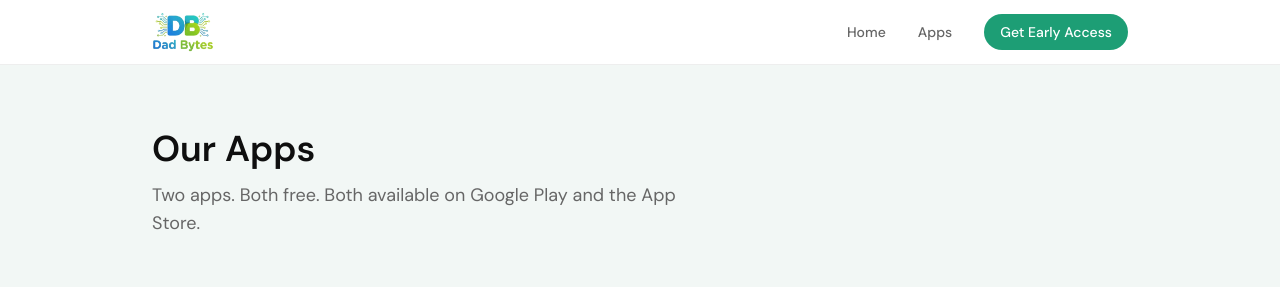
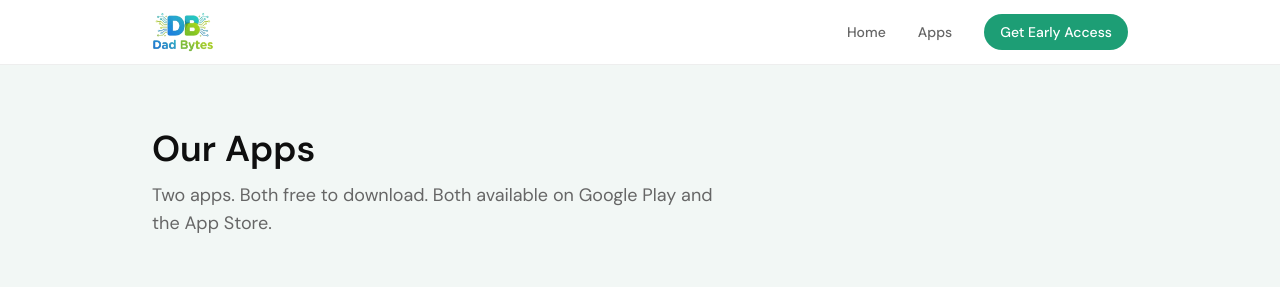
Before and after one commit to dadbytesdev-stack/dadbytes-app, a Next.js app: page /apps in a window 1280 px wide. Shown: the top 287 px of the page. Built offline with nearby package versions, Linux system fonts and the light colour scheme.

Commit message:
Update apps page header copy

```diff
--- a/app/apps/page.tsx
+++ b/app/apps/page.tsx
@@ -32,7 +32,7 @@ export default function AppsPage() {
           <div className="max-w-5xl mx-auto px-6 py-16">
             <h1 className="text-4xl font-semibold text-db-text mb-3">Our Apps</h1>
             <p className="text-db-muted text-lg max-w-xl">
-              Two apps. Both free. Both available on Google Play and the App Store.
+              Two apps. Both free to download. Both available on Google Play and the App Store.
             </p>
           </div>
         </section>
```
